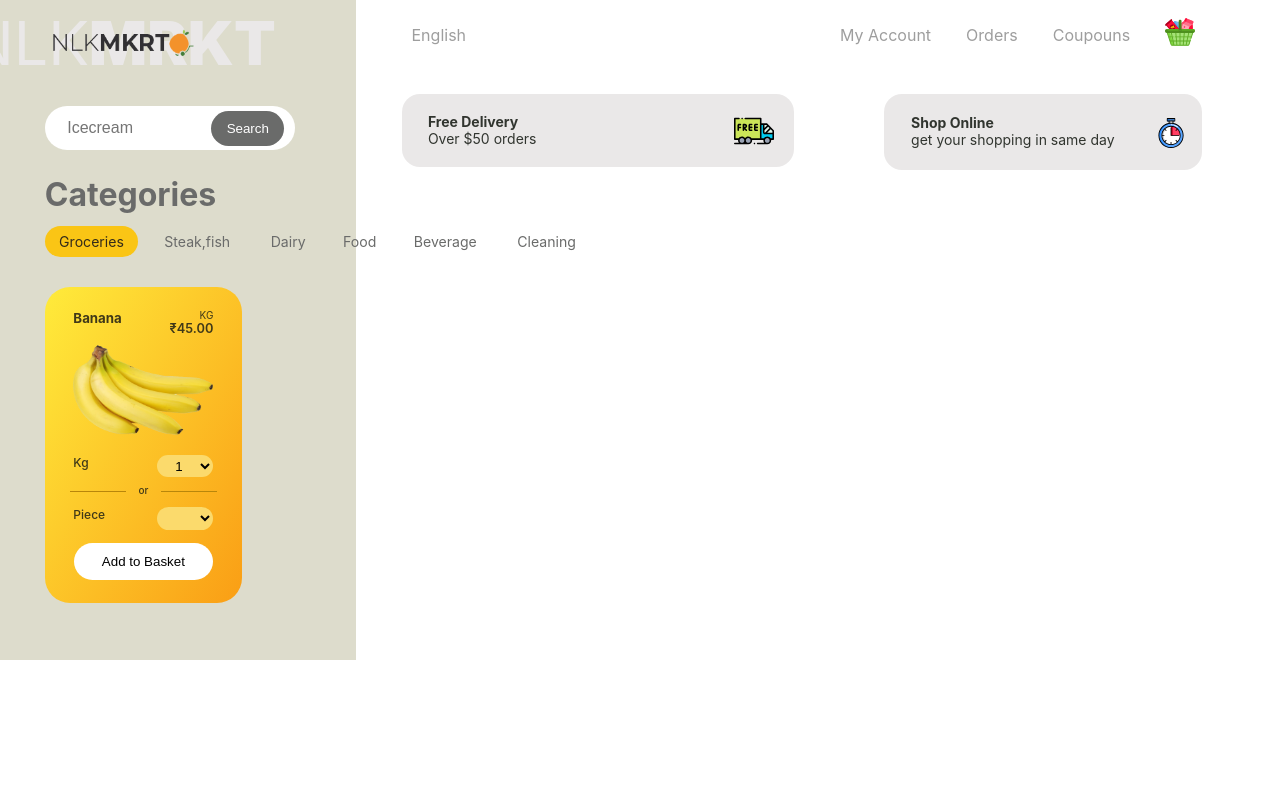
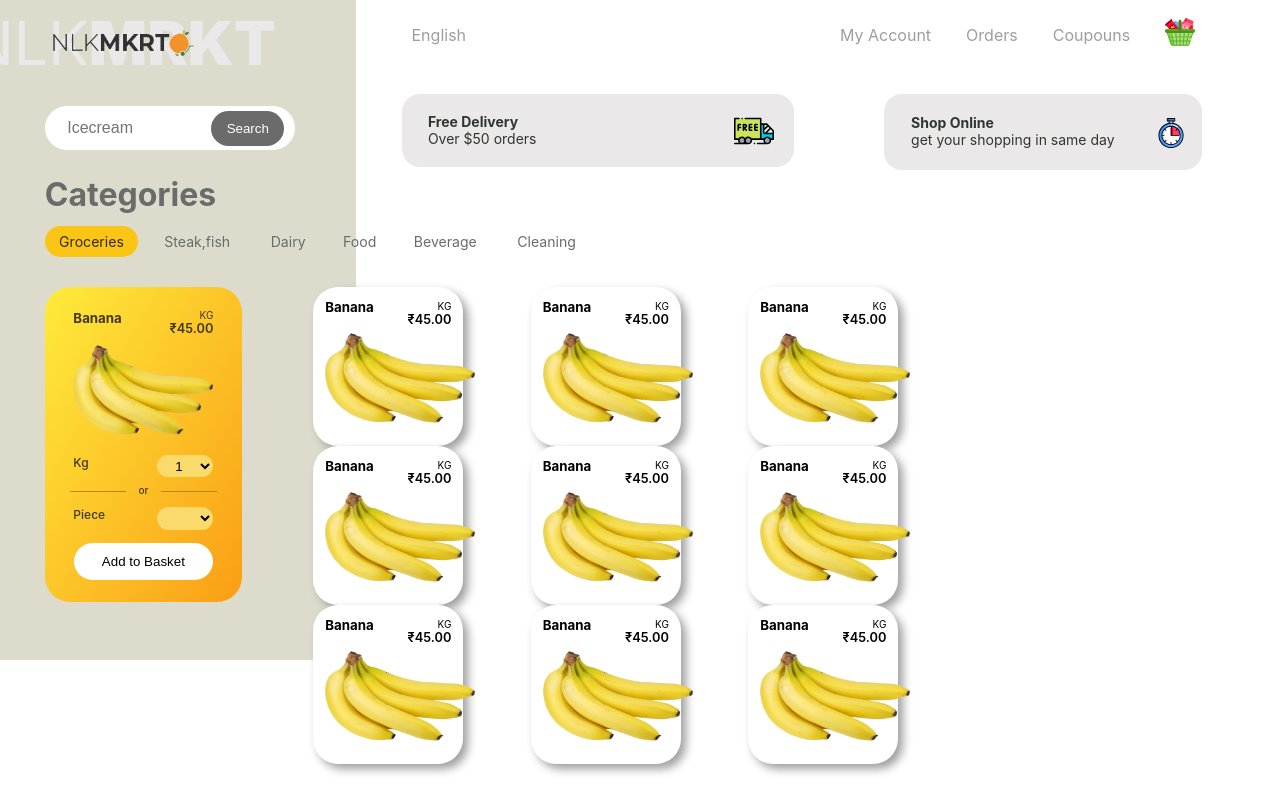
Before and after one commit to dineshkumaark/nlk-mrkt, a React (Create React App) app: page / in a window 1280 px wide. Built offline with nearby package versions, Linux system fonts and the light colour scheme.

Commit message:
All products done

```diff
--- a/src/App.js
+++ b/src/App.js
@@ -3,17 +3,17 @@ import './App.css';
 import NavBar from './components/navbar/NavBar';
 import SearchInfo from './components/search/SearchInfo';
 import  ProductNavbar from './components/navbar/ProductNavbar';
-import  CurrentProduct from './components/products/CurrentProduct';
+import AllProducts from './components/products';
+import { Sidebar } from './components/navbar/Sidebar';
 import './components/search/SearchInfo.css';
 import './components/navbar/Navbar.css';
-import { Sidebar } from './components/navbar/Sidebar';
 function App() {
   return (
     <div className="App">
         <NavBar brand="NLK" highlight="MRKT"/>
         <SearchInfo />
         <ProductNavbar />
-        <CurrentProduct />
+        <AllProducts />
         <Sidebar />
     </div>
   );
--- /dev/null
+++ b/src/components/data/data.json
@@ -0,0 +1,59 @@
+{
+    "veggie" :[
+        {
+            "name": "banana",
+            "price": 45,
+            "weight": "1",
+            "img":"./Images/Veggie/banana.png"
+        },
+        {
+            "name": "banana",
+            "price": 45,
+            "weight": "1",
+            "img":"./Images/Veggie/banana.png"
+        },
+        {
+            "name": "banana",
+            "price": 45,
+            "weight": "1",
+            "img":"./Images/Veggie/banana.png"
+        },
+        {
+            "name": "banana",
+            "price": 45,
+            "weight": "1",
+            "img":"./Images/Veggie/banana.png"
+        },
+        {
+            "name": "banana",
+            "price": 45,
+            "weight": "1",
+            "img":"./Images/Veggie/banana.png"
+        },
+        {
+            "name": "banana",
+            "price": 45,
+            "weight": "1",
+            "img":"./Images/Veggie/banana.png"
+        },
+        {
+            "name": "banana",
+            "price": 45,
+            "weight": "1",
+            "img":"./Images/Veggie/banana.png"
+        },
+        {
+            "name": "banana",
+            "price": 45,
+            "weight": "1",
+            "img":"./Images/Veggie/banana.png"
+        },
+        {
+            "name": "banana",
+            "price": 45,
+            "weight": "1",
+            "img":"./Images/Veggie/banana.png"
+        }
+    ]
+
+}
--- a/src/components/products/CurrentProduct.css
+++ b/src/components/products/CurrentProduct.css
@@ -1,11 +1,14 @@
 .currentproduct{
     width: min-content;
+    position: relative;
+    height: 270px;
     margin-top: 2.5%;
     padding: 1.9% 2.4%;
     color: #403918;
     border-radius: 25px;
     background: linear-gradient(-240deg,#FFEB3B,rgb(250, 158, 21));
 }
+
 .p-name h5{
     text-transform: capitalize;
 }
@@ -71,3 +74,20 @@
     background: #fff;
     cursor: pointer;
 }
+.allproducts{
+    display: flex;
+    flex-direction: row;
+}
+.product{
+    border-radius: 25px;
+    box-shadow: 5px 5px 10px 0 #9E9E9E;
+    background: #fff;
+    padding: 8%;
+}
+.mapproduct{
+    width: min-content;
+    display: grid;
+    grid-template-columns: 1fr 1fr 1fr;
+    margin: 2.5% 0 0 6%;
+    grid-column-gap: 15%;
+}
--- a/src/components/products/CurrentProduct.js
+++ b/src/components/products/CurrentProduct.js
@@ -16,7 +16,6 @@ class CurrentProduct extends Component{
             currency:'inr'
         });
         return(
-            <div className="container">
             <div className="currentproduct">
                 <div className="p-name">
                     <h5>{name}</h5>
@@ -54,7 +53,6 @@ class CurrentProduct extends Component{
                   </div>
                 </div>
             </div>
-            </div>
         );
     }
 }
--- /dev/null
+++ b/src/components/products/Products.js
@@ -0,0 +1,33 @@
+import React , { Component } from 'react';
+import data from '../data/data.json';
+class Products extends Component {
+    render(){
+        const { veggie } = data;
+        let formatter = new Intl.NumberFormat('en-in',{
+            style: 'currency',
+            currency:'inr'
+        });
+        return(
+            <div className="mapproduct">
+             {veggie.map(({name,price,weight,img})=>(
+                 <div className="product">
+                     <div className="p-name">
+                         <h5>{name}</h5>
+                         <div className="p-weight">
+                             <p>KG</p>
+                             <p className="p-price">{formatter.format(price)}</p>
+                         </div>
+                     </div>
+                     <div className="p-image">
+                         <img src={img} alt={name} width="150px" height="100px"/>
+                     </div>
+                 </div>
+             ))
+
+             }
+            </div>
+        );
+    }
+}
+
+export default Products;
--- /dev/null
+++ b/src/components/products/index.js
@@ -0,0 +1,14 @@
+import React from 'react';
+import Products from './Products';
+import CurrentProduct from './CurrentProduct';
+
+const AllProducts = () => {
+     return(
+         <div className="allproducts container">
+            <CurrentProduct />
+            <Products />
+         </div>
+     );
+}
+
+export default AllProducts;
```
